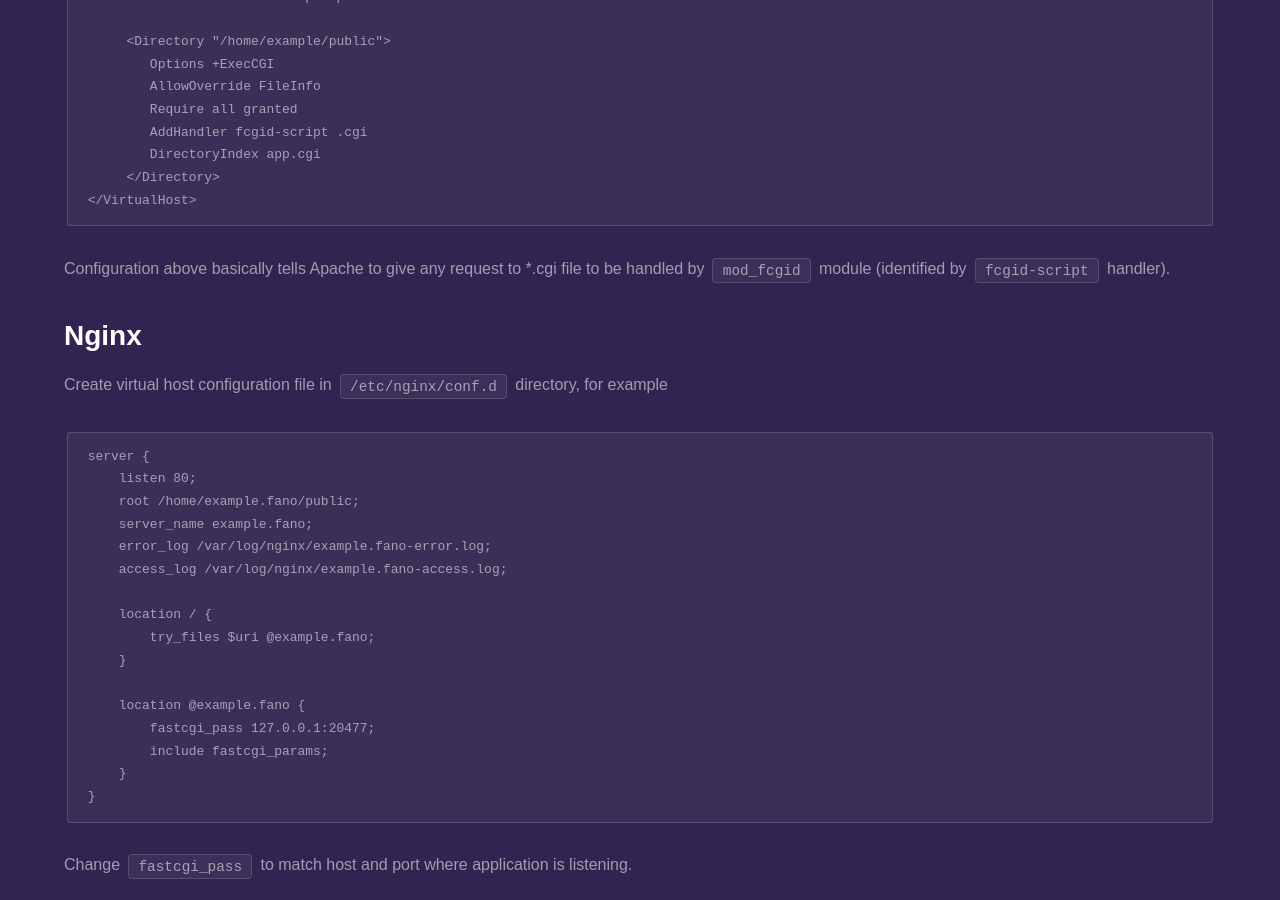
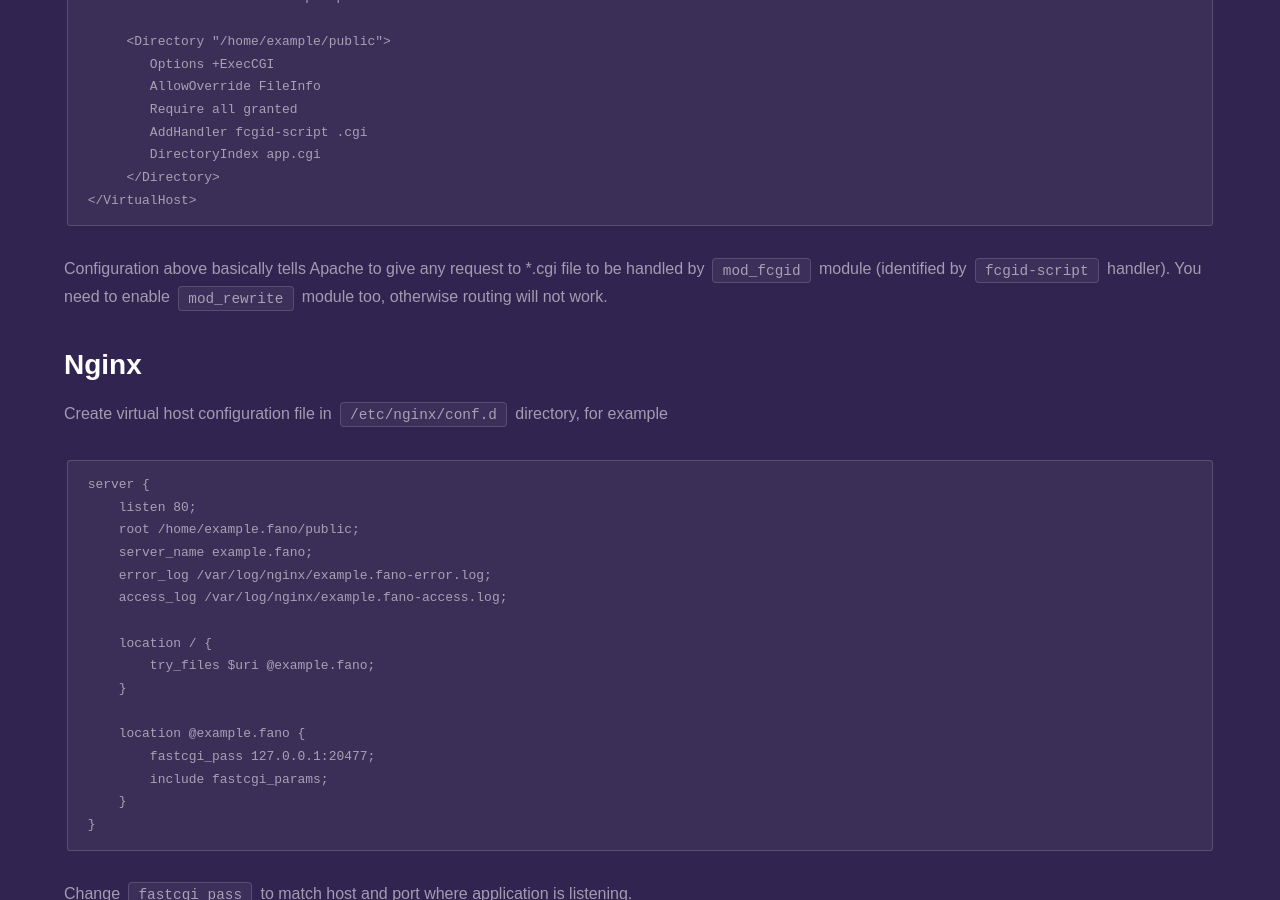
Before and after one commit to fanoframework/fanoframework.github.io, a Jekyll site: the page built from deployment/fastcgi/index.md, in a window 1280 px wide and 900 px high, scrolled down 4842 px. Built offline with Jekyll 4.4.1, drawn with Linux system fonts in a browser that asks for light colours; our own code applies the rules of GitHub Pages for plain Markdown files.

Commit message:
Improve mod_fcgid deployment docs

```diff
--- a/deployment/fastcgi/index.md
+++ b/deployment/fastcgi/index.md
@@ -193,6 +193,7 @@ Create virtual host config and add `fcgid-script`, for example
 
 Configuration above basically tells Apache to give any request to *.cgi file to
 be handled by `mod_fcgid` module (identified by `fcgid-script` handler).
+You need to enable `mod_rewrite` module too, otherwise routing will not work.
 
 ## Nginx
 
```
